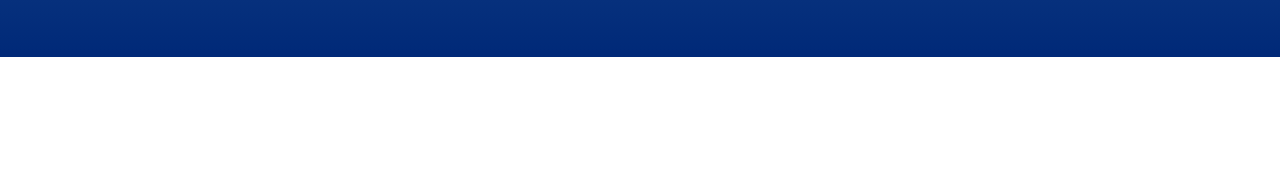
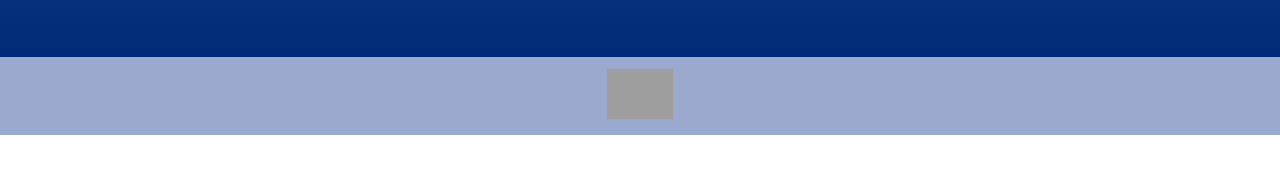
Before and after one commit to carameloye/quem.eu.sou, a plain HTML site: page index.html in a window 1280 px wide. Shown: the part 511-684 px from the top of the page. Drawn offline with Linux system fonts and the light colour scheme; grey boxes are pictures that could not be loaded.

Commit message:
finalizado

```diff
--- a/index.html
+++ b/index.html
@@ -8,7 +8,7 @@
 </head>
 <body>
     <header>
-        <img class="cabecalho-imagem" src="https://portaldabibliologia.wordpress.com/wp-content/uploads/2015/03/quem.png" alt="quem sou eu">
+        <img class="cabecalho-imagem" src="https://portaldabibliologia.files.wordpress.com/2015/03/quem.png?w=736" alt="quem sou eu">
         <ul class="cabecalho-lista-item">
             <li class="cabecalho-lista-item">quem sou eu?</li>
             <li class="cabecalho-lista-item">conheça-me</li>
@@ -30,6 +30,12 @@
         </div>
         <img class="eu-imagem" src="otaku-bro.png" alt="pesquisando e jogando">
          </section>
+
     </body>
 
     </html>
+<div>
+    </selection>
+    <footer class="rodape">
+        <img class="rodape-imagem" src="https://portaldabibliologia.files.wordpress.com/2015/03/quem.png?w=736" alt="quem sou eu">
+    </footer>
--- a/style.css
+++ b/style.css
@@ -40,3 +40,13 @@ header{
 .eu-tiulo{
     padding: 24px 0;
 }
+
+.rodape{
+    background-color: rgb(155, 169, 207);
+    text-align: center;
+}
+
+.rodape-imagem{
+    height: 50px;
+    padding: 12px 0;
+}
```
Also changed, not shown: cabecalho-imagem logo.png, 2 other files.
